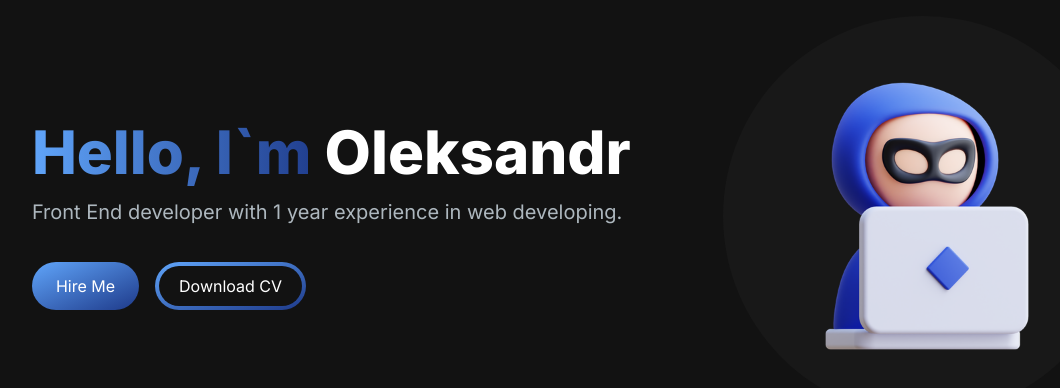
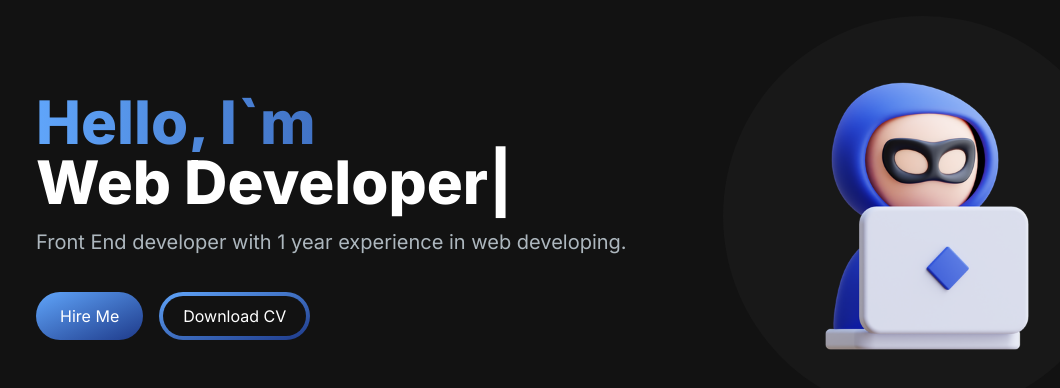
Before and after one commit to Saoa35/my-portfolio-website, a Next.js app: page / in a window 1280 px wide. Shown: the top 388 px of the page, without its empty margins (62-1122 px from the left). Built offline with nearby package versions, Linux system fonts and the light colour scheme.

Commit message:
+ added TypeAnimation

```diff
--- a/src/app/components/HeroSection.jsx
+++ b/src/app/components/HeroSection.jsx
@@ -1,5 +1,8 @@
+"use client";
+
 import React from "react";
 import Image from "next/image";
+import { TypeAnimation } from "react-type-animation";
 
 export const HeroSection = () => {
   return (
@@ -7,10 +10,22 @@
       <div className="grid grid-cols-1 sm:grid-cols-12">
         <div className="col-span-7 place-self-center text-center sm:text-left">
           <h1 className="text-white mb-4 text-4xl sm:text-5xl lg:text-6xl font-extrabold">
-            <span className="text-transparent bg-clip-text bg-gradient-to-r from-blue-400 to-blue-900">
+            <span className="block text-transparent bg-clip-text bg-gradient-to-r from-blue-400 to-blue-900">
               Hello, I`m{" "}
             </span>
-            Oleksandr
+            <TypeAnimation
+              sequence={[
+                "Oleksandr",
+                2000,
+                "Web Developer",
+                2000,
+                "Mobile Developer",
+                2000,
+              ]}
+              wrapper="span"
+              speed={20}
+              repeat={Infinity}
+            />
           </h1>
           <p className="text-[#ADB7BE] text-base sm:text-lg mb-6 lg:text-xl">
             Front End developer with 1 year experience in web developing.
```
